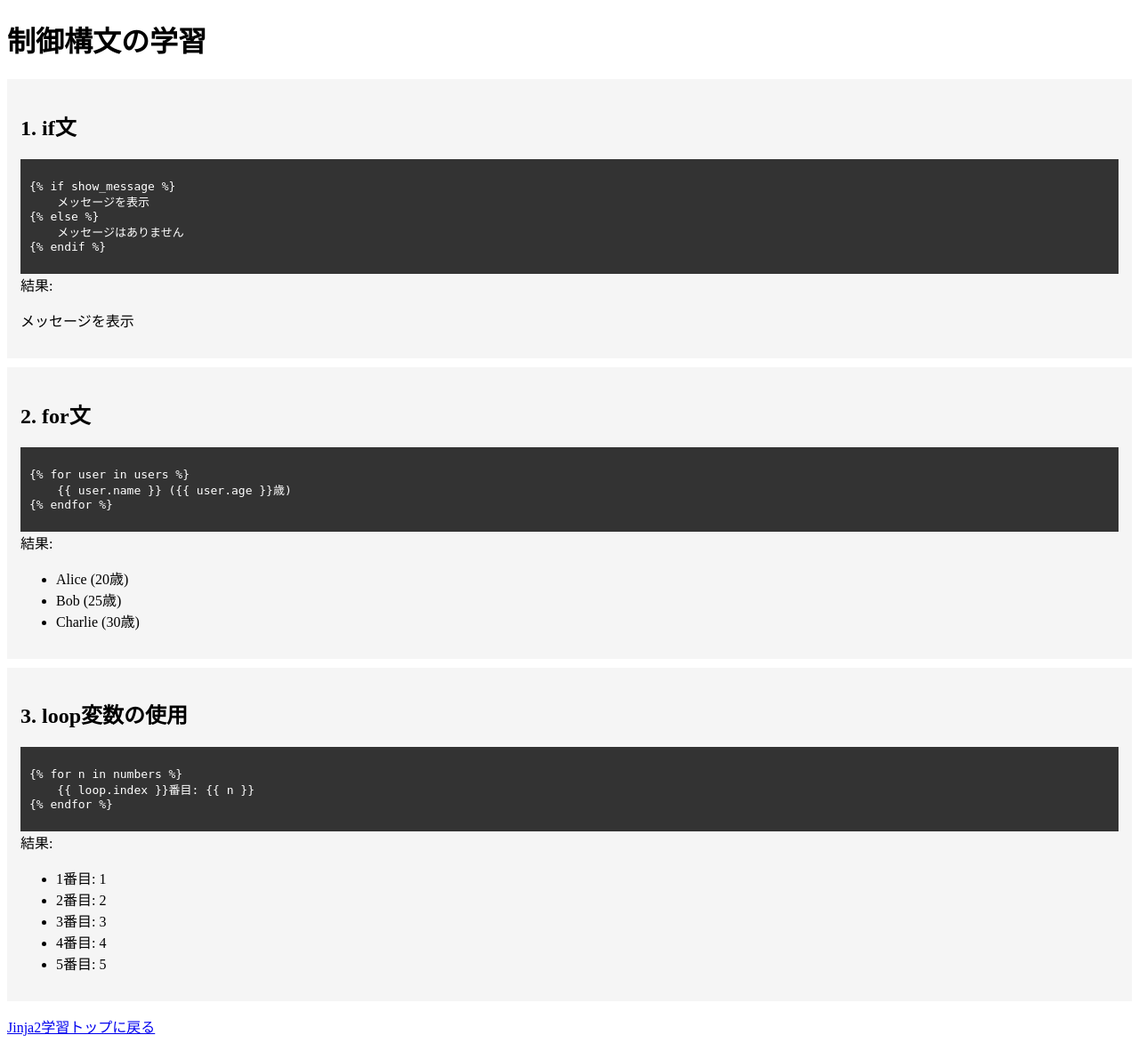
After one commit to toma4423/uv_flask_toreaning, a Flask app: page /jinja_s/control in a window 1280 px wide. The commit adds this page. Shown: the whole page at 89% size. Run offline with Flask 3, Linux system fonts and the light colour scheme.

Commit message:
Add game and Jinja2 learning routes with corresponding templates
- Registered new Blueprints for game functionality and Jinja2 learning in the Flask application.
- Created routes for game top, play, and ranking pages, including sample game data.
- Developed Jinja2 learning pages covering variable display, control structures, and filters.
- Added HTML templates for game and Jinja2 learning pages to enhance user experience.
- Updated the main page to include links to the new game and learning sections.

```diff
--- /dev/null
+++ b/app/routes/jinja_s.py
@@ -0,0 +1,42 @@
+from flask import Blueprint, render_template
+
+# Blueprintの作成（URLの接頭辞として/jinja_sを設定）
+jinja_s_bp = Blueprint('jinja_s', __name__, url_prefix='/jinja_s')
+
+@jinja_s_bp.route('/')
+def index():
+    """Jinja2学習トップページ"""
+    context = {
+        'title': 'Jinja2学習ページ',
+        'items': ['変数の表示', '制御構文', 'フィルター', 'マクロ'],
+        'user': {
+            'name': 'テストユーザー',
+            'role': '学習者'
+        }
+    }
+    return render_template('jinja_s/index.html', **context)
+
+@jinja_s_bp.route('/control')
+def control():
+    """制御構文の学習ページ"""
+    context = {
+        'numbers': range(1, 6),
+        'users': [
+            {'name': 'Alice', 'age': 20},
+            {'name': 'Bob', 'age': 25},
+            {'name': 'Charlie', 'age': 30}
+        ],
+        'show_message': True
+    }
+    return render_template('jinja_s/control.html', **context)
+
+@jinja_s_bp.route('/filters')
+def filters():
+    """フィルターの学習ページ"""
+    context = {
+        'text': 'hello, world',
+        'html_text': '<script>alert("危険!")</script>',
+        'numbers': [1, 2, 3, 4, 5],
+        'date': '2024-04-04'
+    }
+    return render_template('jinja_s/filters.html', **context)
--- /dev/null
+++ b/app/templates/jinja_s/control.html
@@ -0,0 +1,70 @@
+<!DOCTYPE html>
+<html lang="ja">
+<head>
+    <meta charset="UTF-8">
+    <meta name="viewport" content="width=device-width, initial-scale=1.0">
+    <title>制御構文 - Jinja2学習</title>
+    <style>
+        .example { background: #f5f5f5; padding: 15px; margin: 10px 0; }
+        .code { background: #333; color: #fff; padding: 10px; }
+    </style>
+</head>
+<body>
+    <h1>制御構文の学習</h1>
+
+    <div class="example">
+        <h2>1. if文</h2>
+        <div class="code">
+            <pre>{% raw %}{% if show_message %}
+    メッセージを表示
+{% else %}
+    メッセージはありません
+{% endif %}{% endraw %}</pre>
+        </div>
+        <div class="result">
+            結果:
+            {% if show_message %}
+                <p>メッセージを表示</p>
+            {% else %}
+                <p>メッセージはありません</p>
+            {% endif %}
+        </div>
+    </div>
+
+    <div class="example">
+        <h2>2. for文</h2>
+        <div class="code">
+            <pre>{% raw %}{% for user in users %}
+    {{ user.name }} ({{ user.age }}歳)
+{% endfor %}{% endraw %}</pre>
+        </div>
+        <div class="result">
+            結果:
+            <ul>
+            {% for user in users %}
+                <li>{{ user.name }} ({{ user.age }}歳)</li>
+            {% endfor %}
+            </ul>
+        </div>
+    </div>
+
+    <div class="example">
+        <h2>3. loop変数の使用</h2>
+        <div class="code">
+            <pre>{% raw %}{% for n in numbers %}
+    {{ loop.index }}番目: {{ n }}
+{% endfor %}{% endraw %}</pre>
+        </div>
+        <div class="result">
+            結果:
+            <ul>
+            {% for n in numbers %}
+                <li>{{ loop.index }}番目: {{ n }}</li>
+            {% endfor %}
+            </ul>
+        </div>
+    </div>
+
+    <p><a href="{{ url_for('jinja_s.index') }}">Jinja2学習トップに戻る</a></p>
+</body>
+</html>
```
Also changed, not shown: app/__init__.py (+9 -1 lines), app/routes/game.py (added, +36 -0 lines), app/routes/main.py (added, +9 -0 lines), app/templates/game/play.html (added, +25 -0 lines), app/templates/game/ranking.html (added, +34 -0 lines), app/templates/game/top.html (added, +28 -0 lines), app/templates/index.html (+9 -0 lines), app/templates/jinja_s/filters.html (added, +66 -0 lines), app/templates/jinja_s/index.html (added, +65 -0 lines), app/models/game.py (added), app/routes/__init__.py (added).
